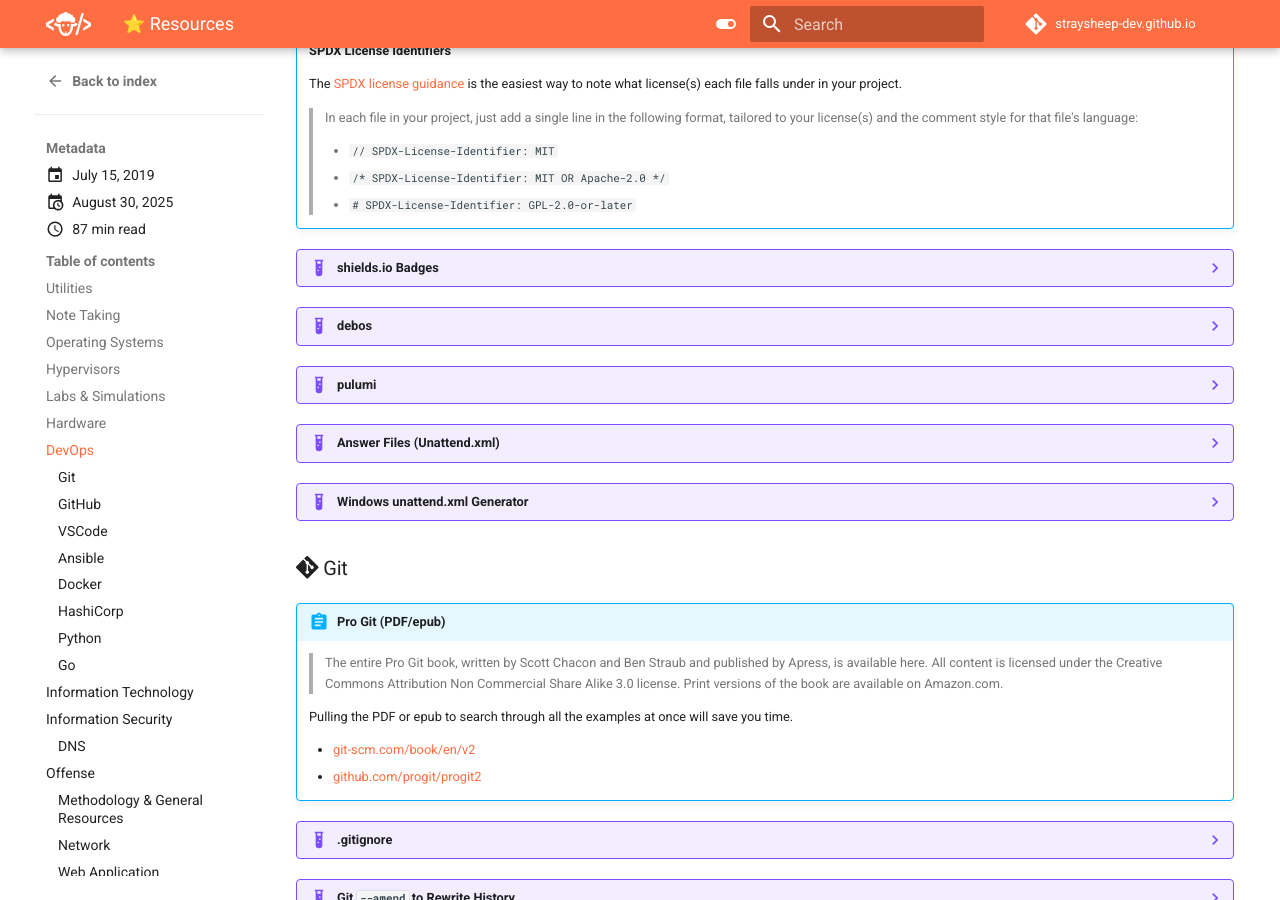
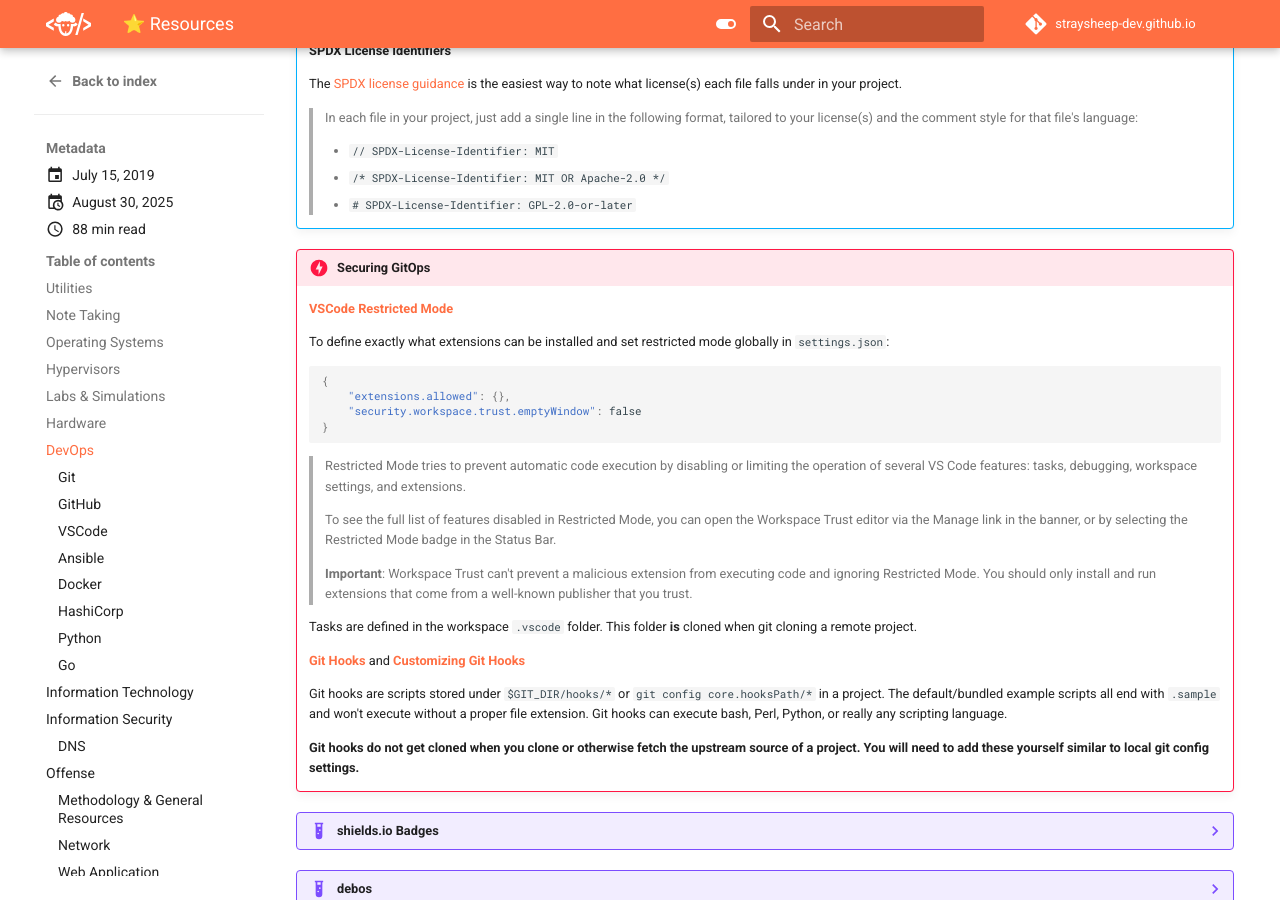
Before and after one commit to straysheep-dev/straysheep-dev.github.io, an MkDocs documentation site: the page built from docs/blog/posts/resources.md, in a window 1280 px wide and 900 px high, scrolled down 5093 px. Built offline with MkDocs 1.6.1 and Material for MkDocs 9.7.7, drawn with Linux system fonts in a browser that asks for light colours; comment, search, counter and statistics services are not loaded; some of the changed text lies outside the part shown.

Commit message:
Update blog

````diff
--- a/docs/blog/posts/resources.md
+++ b/docs/blog/posts/resources.md
@@ -895,6 +895,33 @@
 	> - `/* SPDX-License-Identifier: MIT OR Apache-2.0 */`
 	> - `# SPDX-License-Identifier: GPL-2.0-or-later`
 
+!!! danger "Securing GitOps"
+
+	[**VSCode Restricted Mode**](https://code.visualstudio.com/docs/editing/workspaces/workspace-trust)
+
+	To define exactly what extensions can be installed and set restricted mode globally in `settings.json`:
+
+	```json
+	{
+		"extensions.allowed": {},
+		"security.workspace.trust.emptyWindow": false
+	}
+	```
+
+	> Restricted Mode tries to prevent automatic code execution by disabling or limiting the operation of several VS Code features: tasks, debugging, workspace settings, and extensions.
+	>
+	> To see the full list of features disabled in Restricted Mode, you can open the Workspace Trust editor via the Manage link in the banner, or by selecting the Restricted Mode badge in the Status Bar.
+	>
+	> **Important**: Workspace Trust can't prevent a malicious extension from executing code and ignoring Restricted Mode. You should only install and run extensions that come from a well-known publisher that you trust.
+
+	Tasks are defined in the workspace `.vscode` folder. This folder **is** cloned when git cloning a remote project.
+
+	[**Git Hooks**](https://git-scm.com/docs/githooks) and [**Customizing Git Hooks**](https://git-scm.com/book/en/v2/Customizing-Git-Git-Hooks)
+
+	Git hooks are scripts stored under `$GIT_DIR/hooks/*` or `git config core.hooksPath/*` in a project. The default/bundled example scripts all end with `.sample` and won't execute without a proper file extension. Git hooks can execute bash, Perl, Python, or really any scripting language.
+
+	**Git hooks do not get cloned when you clone or otherwise fetch the upstream source of a project. You will need to add these yourself similar to local git config settings.**
+
 ??? example "shields.io Badges"
 
 	> Shields.io is a service for concise, consistent, and legible badges, which can easily be included in GitHub readmes or any other web page. The service supports dozens of continuous integration services, package registries, distributions, app stores, social networks, code coverage services, and code analysis services. It is used by some of the world's most popular open-source projects.
````
Also changed, not shown: other parts of docs/blog/posts/resources.md (+1 -1 lines).
